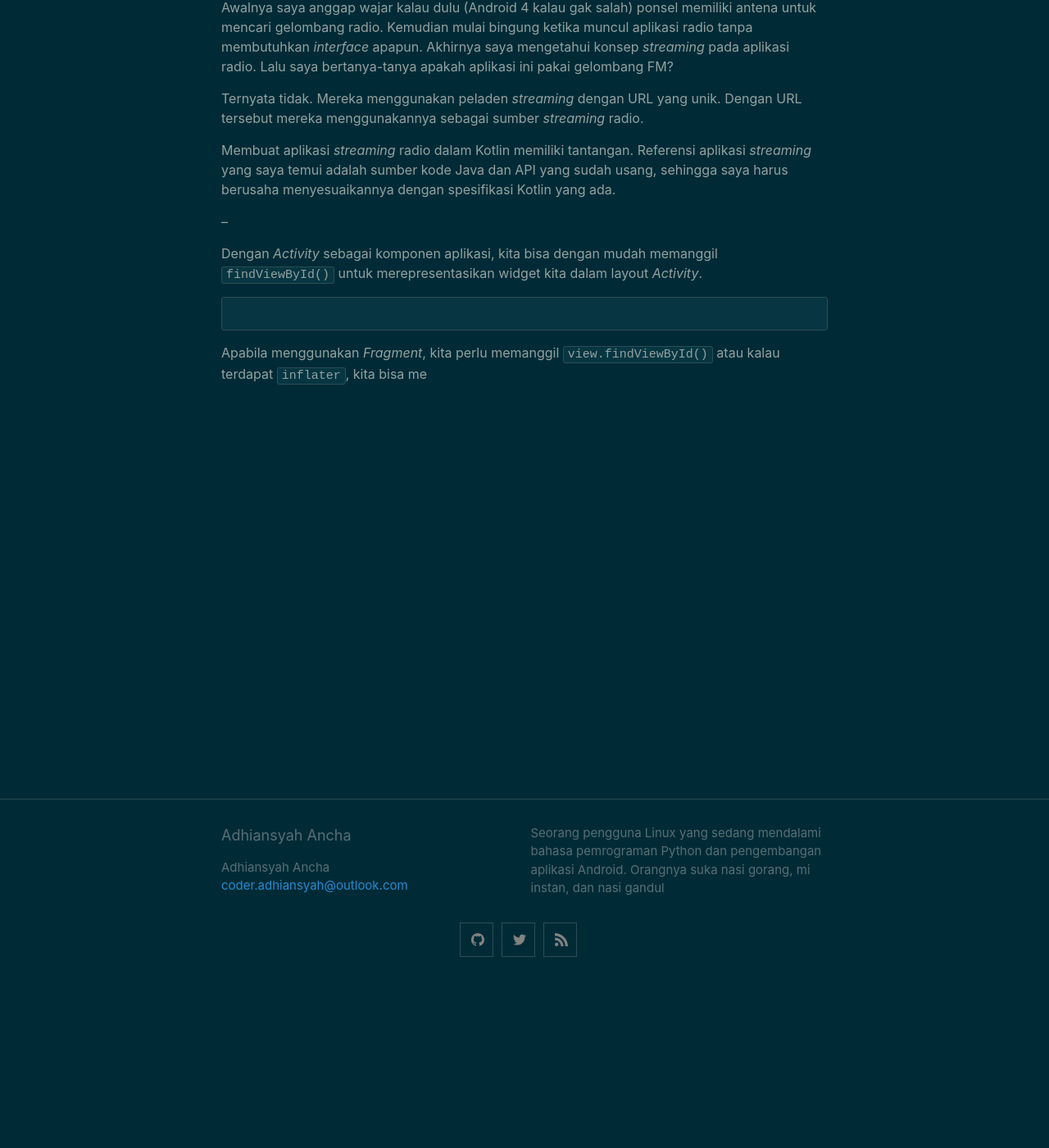
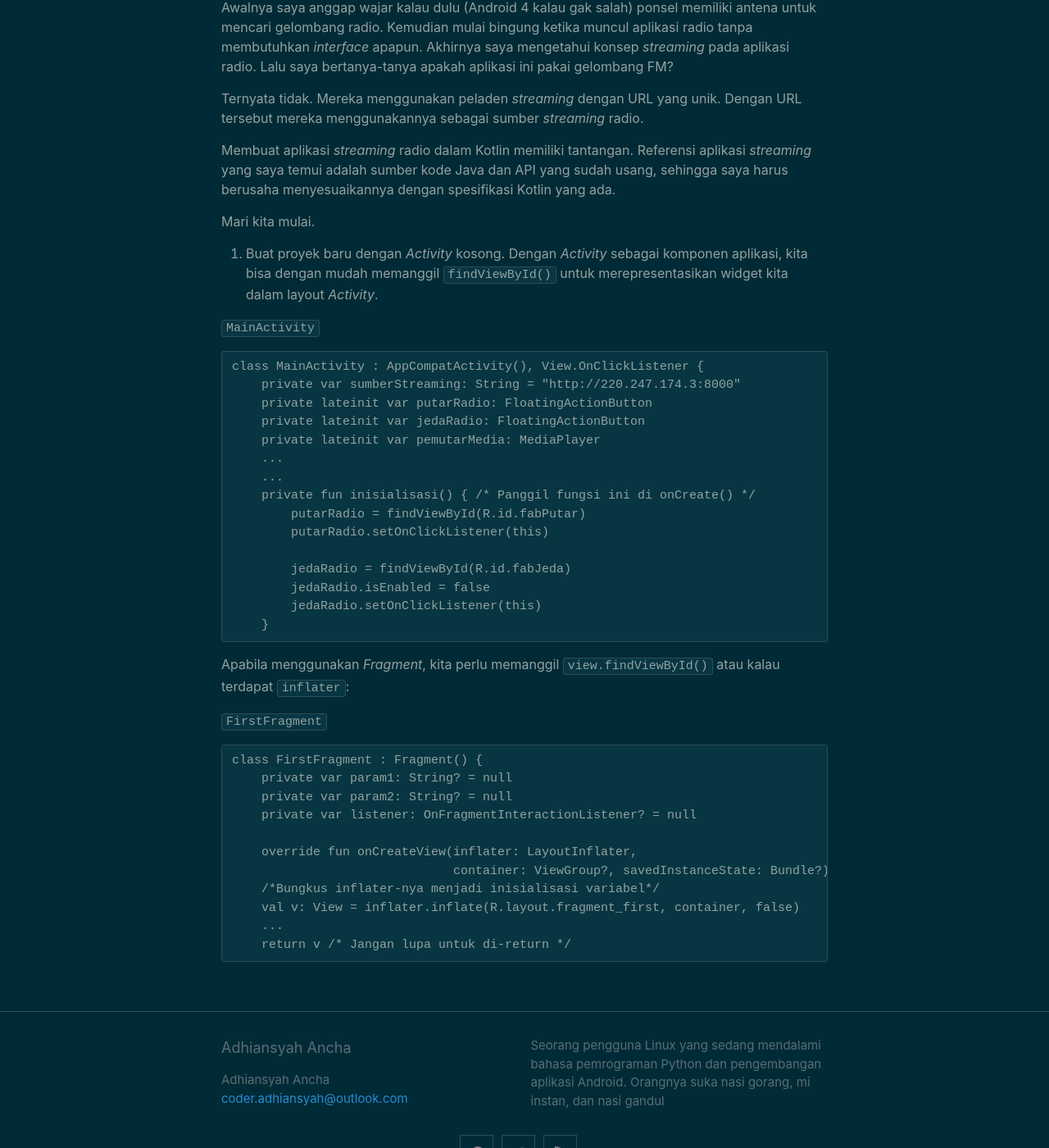
Before and after one commit to adhiansyah/adhiansyah.github.io, a Jekyll site: the page built from _posts/2019-12-17-streaming-radio-app.markdown, in a window 1280 px wide and 1400 px high, scrolled down 203 px. Shown: the whole window at 82% size. Built offline with Jekyll 4.4.1, drawn with Linux system fonts in a browser that asks for light colours.

Commit message:
Update 2019-12-17-streaming-radio-app.markdown

````diff
--- a/_posts/2019-12-17-streaming-radio-app.markdown
+++ b/_posts/2019-12-17-streaming-radio-app.markdown
@@ -11,12 +11,42 @@ Ternyata tidak. Mereka menggunakan peladen _streaming_ dengan URL yang unik. Den
 
 Membuat aplikasi _streaming_ radio dalam Kotlin memiliki tantangan. Referensi aplikasi _streaming_ yang saya temui adalah sumber kode Java dan API yang sudah usang, sehingga saya harus berusaha menyesuaikannya dengan spesifikasi Kotlin yang ada.
 
---
+Mari kita mulai.
 
-Dengan _Activity_ sebagai komponen aplikasi, kita bisa dengan mudah memanggil `findViewById()` untuk merepresentasikan widget kita dalam layout _Activity_.
+1. Buat proyek baru dengan _Activity_ kosong. Dengan _Activity_ sebagai komponen aplikasi, kita bisa dengan mudah memanggil `findViewById()` untuk merepresentasikan widget kita dalam layout _Activity_.
 
+`MainActivity`
 ```Kotlin
+class MainActivity : AppCompatActivity(), View.OnClickListener {
+    private var sumberStreaming: String = "http://220.247.174.3:8000"
+    private lateinit var putarRadio: FloatingActionButton
+    private lateinit var jedaRadio: FloatingActionButton
+    private lateinit var pemutarMedia: MediaPlayer
+    ...
+    ...
+    private fun inisialisasi() { /* Panggil fungsi ini di onCreate() */
+        putarRadio = findViewById(R.id.fabPutar)
+        putarRadio.setOnClickListener(this)
 
+        jedaRadio = findViewById(R.id.fabJeda)
+        jedaRadio.isEnabled = false
+        jedaRadio.setOnClickListener(this)
+    }
 ```
 
-Apabila menggunakan _Fragment_, kita perlu memanggil `view.findViewById()` atau kalau terdapat `inflater`, kita bisa me
+Apabila menggunakan _Fragment_, kita perlu memanggil `view.findViewById()` atau kalau terdapat `inflater`:
+
+`FirstFragment`
+```Kotlin
+class FirstFragment : Fragment() {
+    private var param1: String? = null
+    private var param2: String? = null
+    private var listener: OnFragmentInteractionListener? = null
+
+    override fun onCreateView(inflater: LayoutInflater,
+                              container: ViewGroup?, savedInstanceState: Bundle?): View? {
+    /*Bungkus inflater-nya menjadi inisialisasi variabel*/
+    val v: View = inflater.inflate(R.layout.fragment_first, container, false)
+    ...
+    return v /* Jangan lupa untuk di-return */
+```
````
